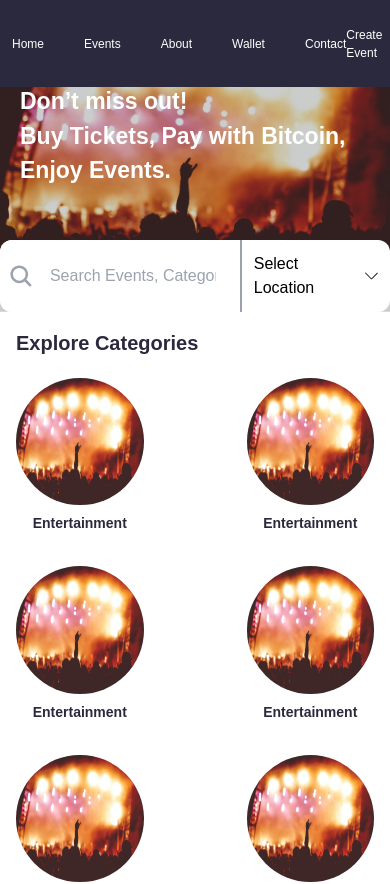
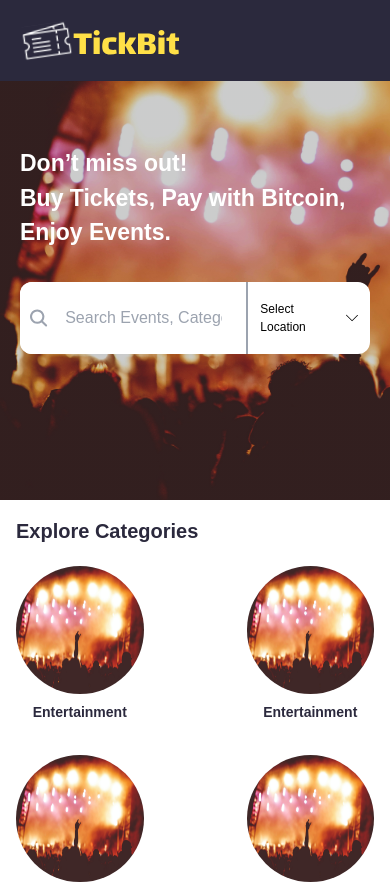
Before and after one commit to MIKEDROPS/Tickbithq-, a Next.js app: page / in a window 390 px wide. Shown: the top 884 px of the page. Built offline with nearby package versions, Linux system fonts and the light colour scheme.

Commit message:
auth changes

```diff
--- a/src/app/auth/[opt]/page.js
+++ b/src/app/auth/[opt]/page.js
@@ -3,7 +3,7 @@
 import React from 'react'
 import logo from '../../../../public/assets/svg/tickbit-logo.svg'
 import Image from 'next/image';
-import { useParams } from 'next/navigation';
+import { useParams, useRouter } from 'next/navigation';
 import {MdClose} from 'react-icons/md'
 import Button from '@/components/elements/Button';
 import google from '../../../../public/assets/svg/tickbit-google.svg'
@@ -14,9 +14,10 @@ import Link from 'next/link';
 const Auth = () => {
   const params = useParams();
 
+
   return (
     <div className='flex'>
-        <div className='bg-primary p-10 flex-[1]'>
+        <div className='bg-primary p-10 flex-[1] md:flex hidden'>
           <Image src={logo} className='w-[161.66px] h-[36px]' alt='' />
           <p className='md:text-[36px] text-[23px] font-[700] md:w-[387px] text-white mt-20'>
             Buy tickets with Bitcoin, explore top events, and enjoy secure transactions—all in one place!
@@ -34,13 +35,14 @@ export default Auth
 
 
 function Register(){
+  const router = useRouter()
   return (
-    <div className='p-10'>
+    <div className='md:p-10 p-6'>
         <div className='flex justify-end'>
-          <MdClose className="cursor-pointer text-2xl text-[#A3A3A3]" />
+          <MdClose onClick={()=> router.push('/')} className="cursor-pointer text-2xl text-[#A3A3A3]" />
         </div>
         <div className='md:text-[36px] text-[25px] font-[700] text-primary'>Create Account</div>
-        <div className='flex items-center gap-6 mt-10'>
+        <div className='flex md:flex-row flex-col items-center md:gap-6 gap-3 mt-10'>
           <Button
             text={"Sign up with Google"}
             imgPath={google}
@@ -74,13 +76,14 @@ function Register(){
 
 
 function Login(){
+  const router = useRouter()
   return (
-    <div className='p-10'>
+    <div className='md:p-10 p-6'>
         <div className='flex justify-end'>
-          <MdClose className="cursor-pointer text-2xl text-[#A3A3A3]" />
+          <MdClose onClick={()=> router.push('/')} className="cursor-pointer text-2xl text-[#A3A3A3]" />
         </div>
         <div className='md:text-[36px] text-[25px] font-[700] text-primary'>Login</div>
-        <div className='flex items-center gap-6 mt-10'>
+        <div className='flex md:flex-row flex-col items-center md:gap-6 gap-3 mt-10'>
           <Button
             text={"Sign up with Google"}
             imgPath={google}
--- a/src/app/globals.css
+++ b/src/app/globals.css
@@ -27,7 +27,7 @@ body {
 }
 .hero{
   background-image: linear-gradient(to right, rgba(0,0,0,0.2), rgba(0,0,0,0.2)), url('../../public/assets/img/tickbit-hero.jpg');
-  background-size: 100%;
+  background-size: cover;
   background-repeat: no-repeat;
   background-position-y: 50%;
 }
--- a/src/components/ui/CreateEvent.jsx
+++ b/src/components/ui/CreateEvent.jsx
@@ -8,7 +8,7 @@ import { FaRegCalendarPlus } from "react-icons/fa";
 const CreateEvent = () => {
   return (
     <div className='bg-primary event p-10 mb-10 md:h-[236.25px] grid place-items-center'>
-        <div className='flex items-center justify-between md:w-[80%]'>
+        <div className='flex md:flex-row flex-col items-center justify-between md:w-[80%]'>
             <div className=''>
                 <div className='text-secondary md:text-[30px] text-[20px] font-[500]'>Create an event with TickBit</div>
                 <div className='text-secondary md:text-[21px] text-[14px] font-[400]'>Got a show, event, activity or a great experience? Partner with us & get listed on Eventify</div>
--- a/src/components/ui/Footer.jsx
+++ b/src/components/ui/Footer.jsx
@@ -10,7 +10,7 @@ const Footer = () => {
   return (
     <div className='flex items-center p-8 bg-primary justify-center'>
         <div className='md:w-[95%] w-full'>
-            <div className='flex justify-between flex-wrap'>
+            <div className='flex justify-between flex-wrap gap-5'>
                 <div className='flex flex-col gap-1'>
                     <div className='md:text-[18px] text-[14px] text-white font-[600]'>Company Info</div>
                     <div className='md:text-[14px] text-[12px] text-[#A9A9A9] font-[400]'>About Us</div>
--- a/src/components/ui/Header.jsx
+++ b/src/components/ui/Header.jsx
@@ -10,18 +10,18 @@ import { useRouter } from 'next/navigation';
 const Header = () => {
     const router = useRouter()
   return (
-    <div className='flex items-center bg-primary p-3 fixed z-10 top-0 w-full md:text-[15px] text-[12px] text-white justify-around'>
+    <div className='flex items-center bg-primary md:p-3 p-5 fixed z-10 top-0 w-full md:text-[15px] text-[12px] text-white md:justify-around'>
         <div className=''>
             <Image src={logo} alt='' />
         </div>
-        <div className='flex items-center gap-10'>
+        <div className='md:flex hidden items-center gap-10'>
             <Link href={"#"}>Home</Link>
             <Link href={"#"}>Events</Link>
             <Link href={"#"}>About</Link>
             <Link href={"#"}>Wallet</Link>
             <Link href={"#"}>Contact</Link>
         </div>
-        <div className='flex items-center gap-10'>
+        <div className='md:flex hidden items-center gap-10'>
             <Link href={"#"}>Create Event</Link>
             <Link href={"/auth/login"}>Login</Link>
             <Button
--- a/src/components/ui/Hero.jsx
+++ b/src/components/ui/Hero.jsx
@@ -7,19 +7,19 @@ import { SlArrowDown } from "react-icons/sl";
 
 const Hero = () => {
   return (
-    <div className='grid place-items-center pt-[4rem] md:h-[433.5px] hero'>
-        <div className='space-y-8'>
-            <div className='text-white md:text-[36px] p-5 text-[23px] font-[700]'>Don’t miss out!<br />
+    <div className='grid place-items-center md:pt-[4rem] md:h-[433.5px] h-[500px] hero'>
+        <div className='space-y-8 md:px-0 px-5'>
+            <div className='text-white md:text-[36px] md:p-5 text-[23px] font-[700]'>Don’t miss out!<br />
             Buy Tickets, Pay with Bitcoin, Enjoy Events.</div>
             <div className=''>
                 <div className='flex bg-white justify-between rounded-[12px] overflow-hidden'>
                     <div className='flex bg-white items-center p-2'>
-                        <IoSearch className='text-3xl text-gray-400' />
+                        <IoSearch className='md:text-3xl text-2xl text-gray-400' />
                         <input type="text" className="focus:outline-none w-full p-4" placeholder="Search Events, Categories, Location,..." />
                     </div>
                     <div className='border-l-[2px] border-gray-400 grid place-items-center px-3'>
                         <div className='flex items-center gap-6 cursor-pointer'>
-                            <div className=''>Select Location</div>
+                            <div className='md:text-[15px] text-[12px]'>Select Location</div>
                             <SlArrowDown className='' />
                         </div>
                     </div>
--- a/src/components/ui/OnlineEvent.jsx
+++ b/src/components/ui/OnlineEvent.jsx
@@ -19,7 +19,7 @@ const OnlineEvent = () => {
             </div>
             <Button
                 text={"See More"}
-                btnStyle={"bg-white rounded-[8px] border-primary border-[1px] m-auto md:w-[457.5px] p-3 md:mt-8 mt-4"}
+                btnStyle={"bg-white rounded-[8px] border-primary border-[1px] m-auto md:w-[457.5px] w-full p-3 md:mt-8 mt-4"}
             />
         </div>
     </div>
--- a/src/components/ui/PopularEvent.jsx
+++ b/src/components/ui/PopularEvent.jsx
@@ -24,7 +24,7 @@ const PopularEvent = () => {
             </div>
             <Button
                 text={"See More"}
-                btnStyle={"bg-white rounded-[8px] border-primary border-[1px] m-auto md:w-[457.5px] p-3 md:mt-8 mt-4"}
+                btnStyle={"bg-white rounded-[8px] border-primary border-[1px] m-auto md:w-[457.5px] w-full p-3 md:mt-8 mt-4"}
             />
         </div>
     </div>
--- a/src/components/ui/SpecialEvent.jsx
+++ b/src/components/ui/SpecialEvent.jsx
@@ -17,7 +17,7 @@ const SpecialEvent = () => {
                 <Button
                     text={"Get Started"}
                     iconName={<FaArrowRight className='text-secondary text-2xl' />}
-                    btnStyle={"bg-primary mt-4 text-secondary md:text-[15px] flex-row-reverse text-[12px] font-[500] p-3 rounded-[8px] md:w-[230.5px] m-auto"}
+                    btnStyle={"bg-primary mt-4 text-secondary md:text-[15px] flex-row-reverse text-[12px] font-[500] p-3 rounded-[8px] md:w-[230.5px] w-full m-auto"}
                 />
             </div>
         </div>
--- a/src/components/ui/TrendingEvent.jsx
+++ b/src/components/ui/TrendingEvent.jsx
@@ -19,7 +19,7 @@ const TrendingEvent = () => {
             </div>
             <Button
                 text={"See More"}
-                btnStyle={"bg-white rounded-[8px] border-primary border-[1px] m-auto md:w-[457.5px] p-3 md:mt-8 mt-4"}
+                btnStyle={"bg-white rounded-[8px] border-primary border-[1px] m-auto md:w-[457.5px] w-full p-3 md:mt-8 mt-4"}
             />
         </div>
     </div>
```
